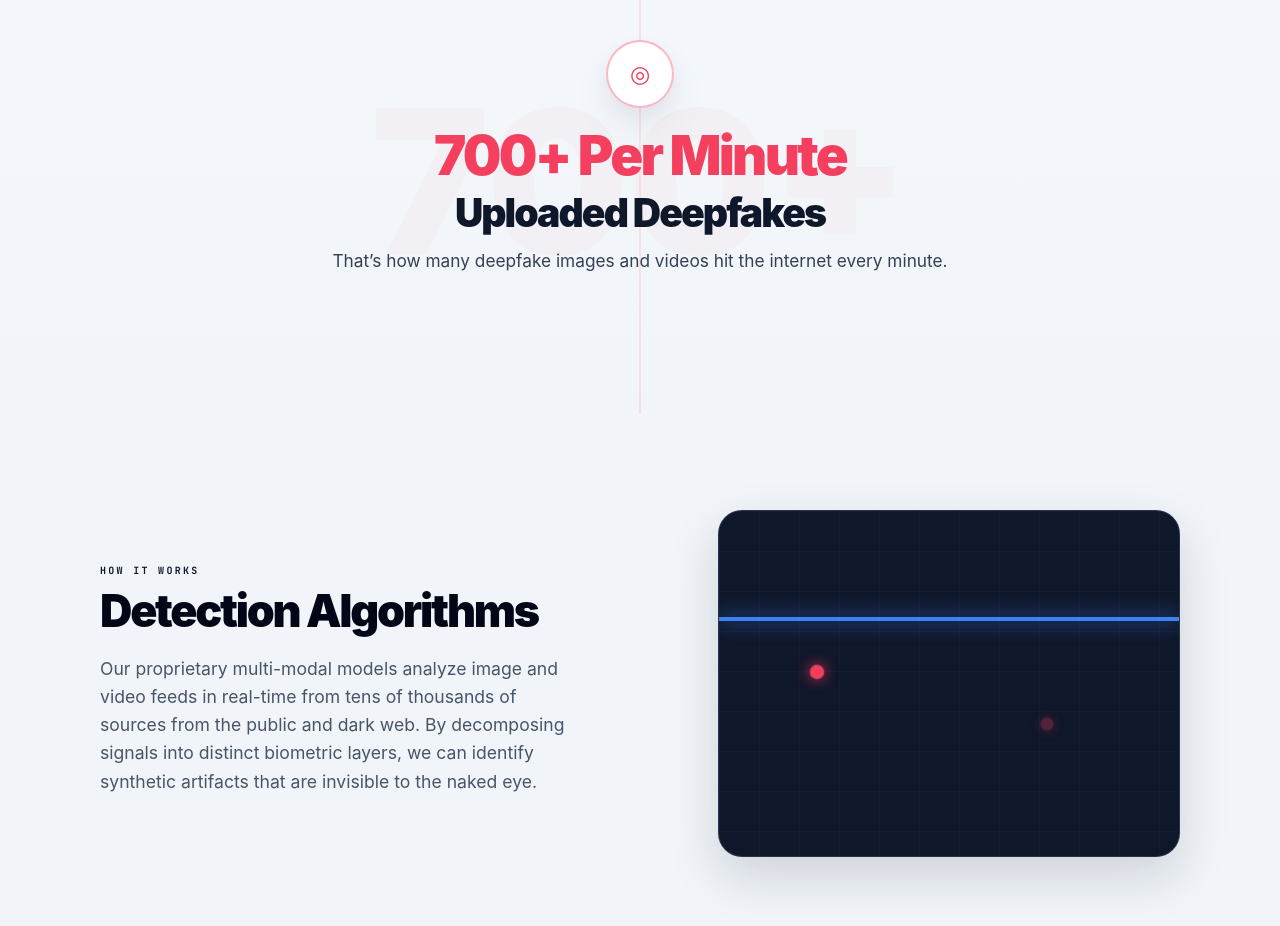
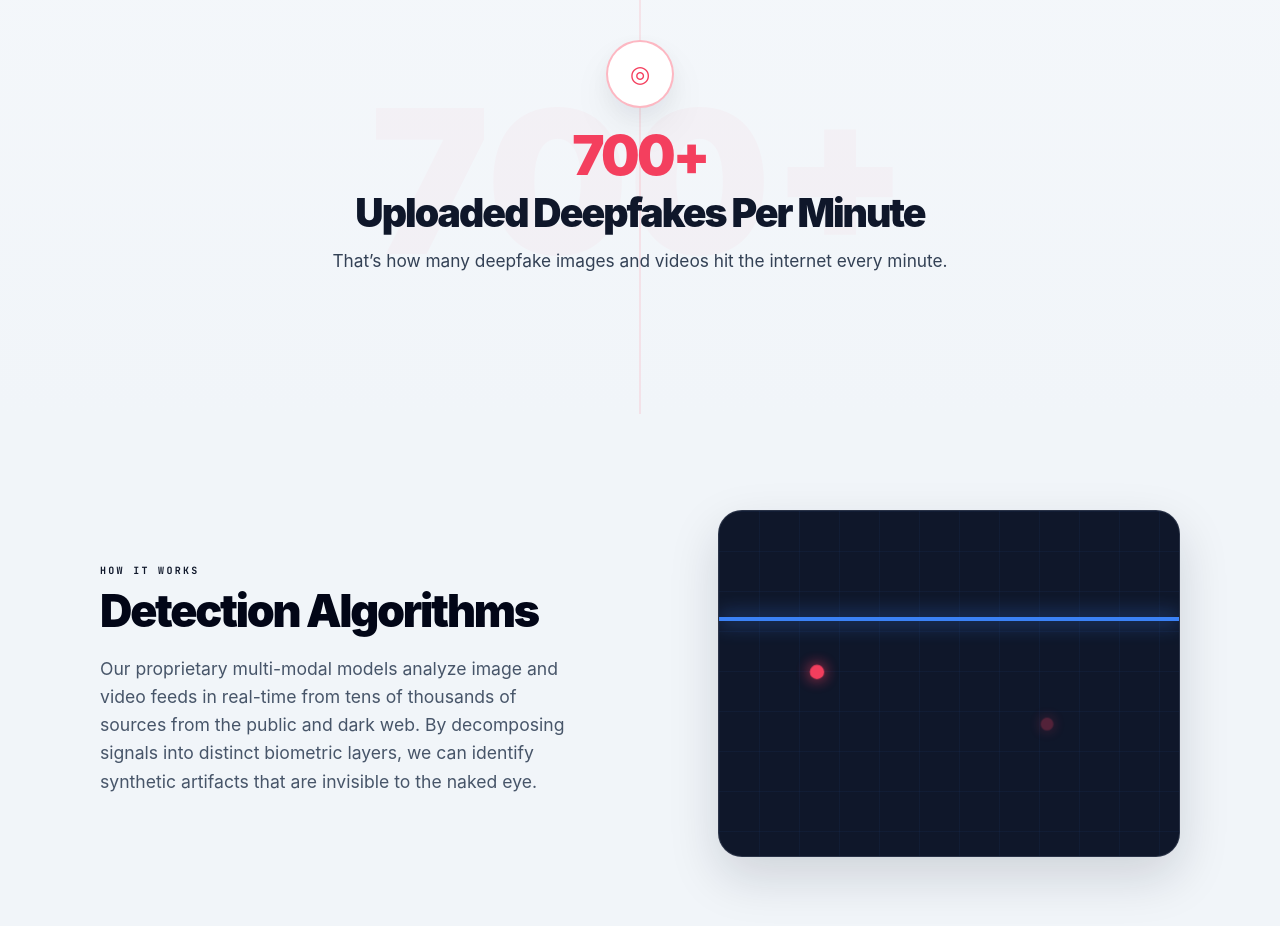
Before and after one commit to JoshPopov/framewatch, a React (Vite) app: page / in a window 1280 px wide. Shown: the part 1480-2406 px from the top of the page. Built offline with nearby package versions, Linux system fonts and the light colour scheme; a web font is replaced by a local one.

Commit message:
Update titles for deepfake upload statistics

```diff
--- a/src/main.jsx
+++ b/src/main.jsx
@@ -44,8 +44,8 @@ const stats = [
   {
     icon: "◎",
     ghost: "700+",
-    headline: "700+ Per Minute",
-    title: "Uploaded Deepfakes",
+    headline: "700+",
+    title: "Uploaded Deepfakes Per Minute",
     copy: "That’s how many deepfake images and videos hit the internet every minute.",
   },
 ];
```
